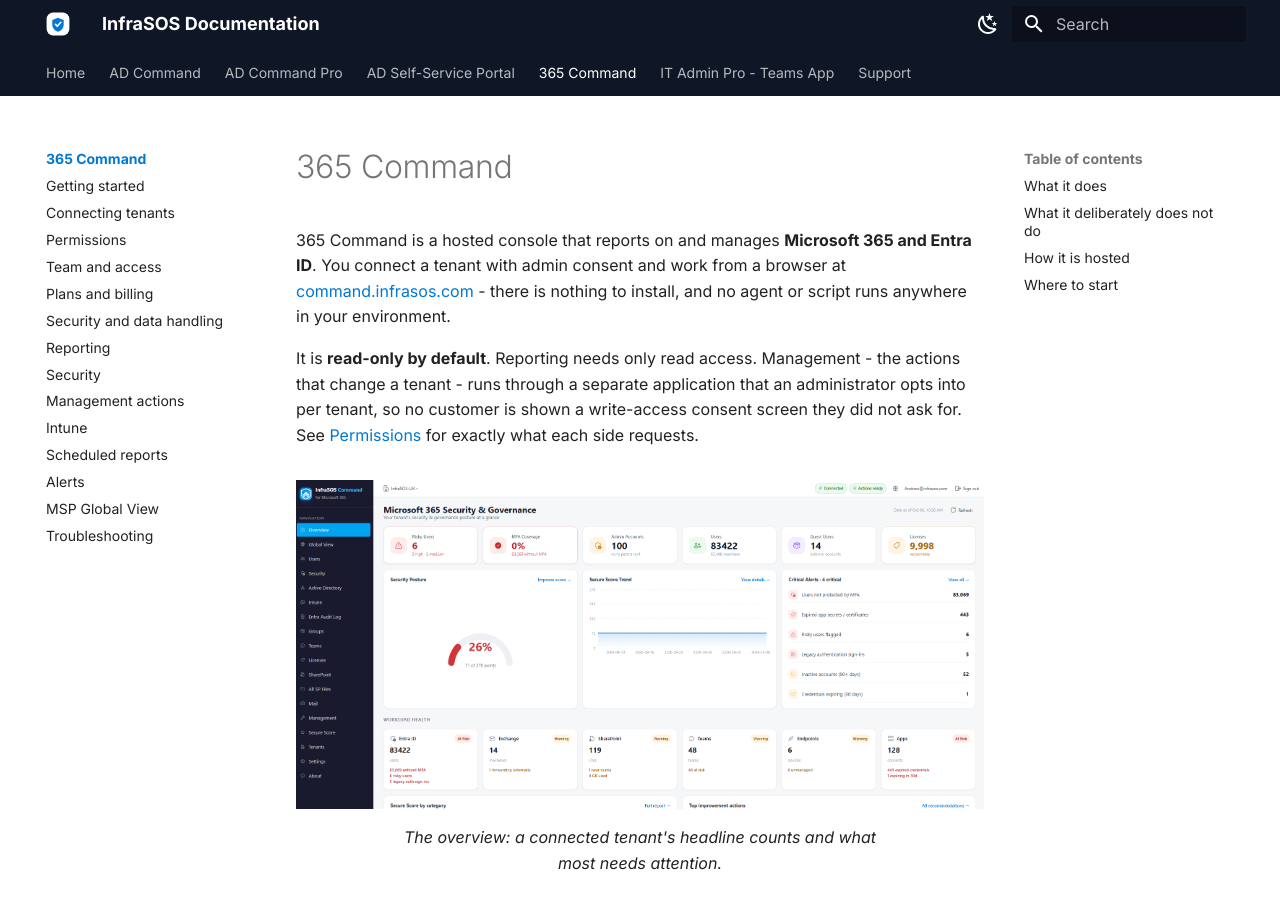
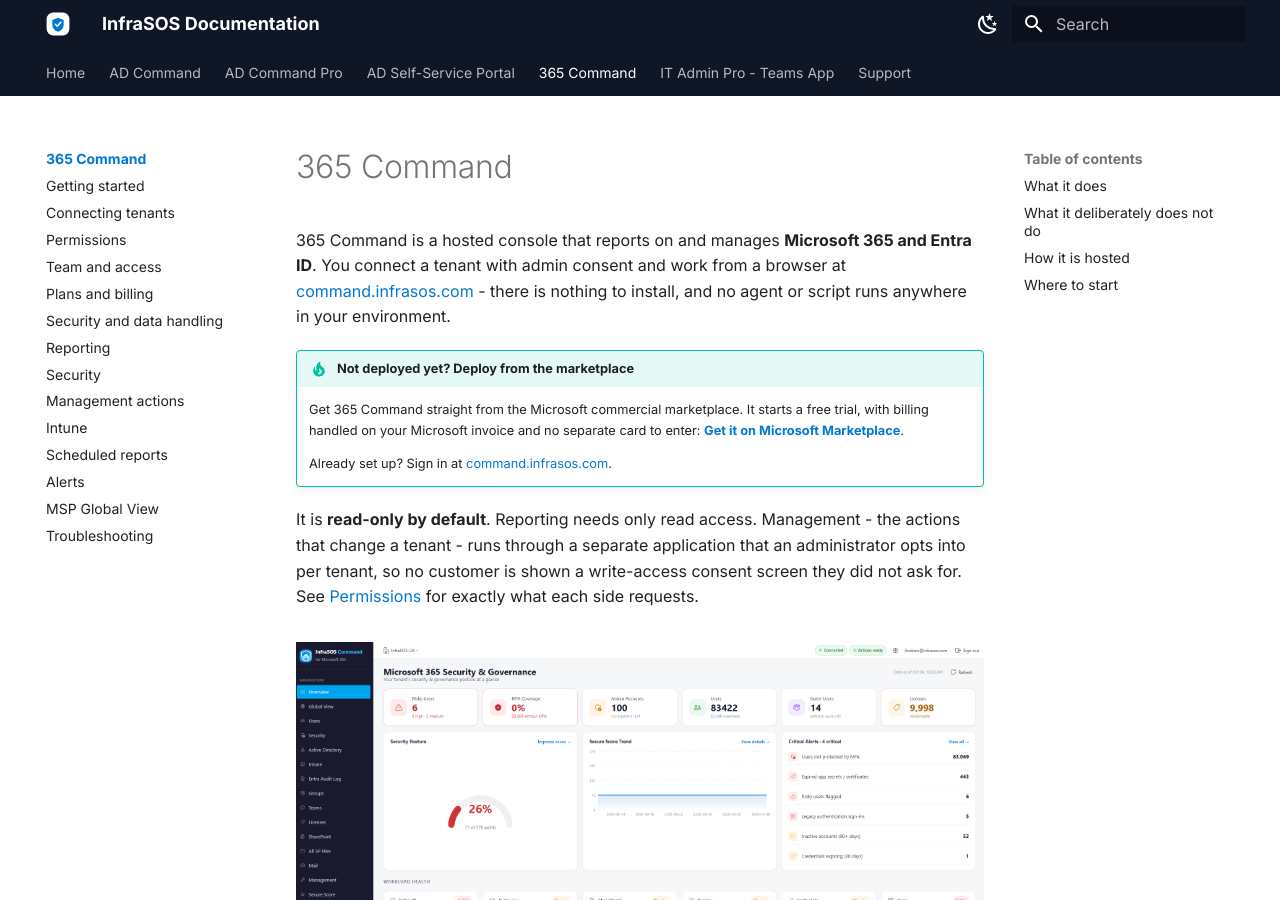
Before and after one commit to InfraSOS/infrasos-docs, an MkDocs documentation site: the page built from docs/365-command/index.md, in a window 1280 px wide and 900 px high. Built offline with MkDocs 1.6.1 and Material for MkDocs 9.7.7, drawn with Linux system fonts in a browser that asks for light colours.

Commit message:
docs(365-command): add "deploy from the marketplace" callout at top
Prominent tip at the top of the 365 Command overview linking to the Microsoft
Marketplace listing for new customers who have not deployed yet, with the
command.infrasos.com sign-in for existing ones.

Co-Authored-By: Claude Opus 4.8 <noreply@anthropic.com>

```diff
--- a/docs/365-command/index.md
+++ b/docs/365-command/index.md
@@ -4,6 +4,13 @@
 connect a tenant with admin consent and work from a browser at
 [command.infrasos.com](https://command.infrasos.com) - there is nothing to install, and no agent or
 script runs anywhere in your environment.
+
+!!! tip "Not deployed yet? Deploy from the marketplace"
+    Get 365 Command straight from the Microsoft commercial marketplace. It starts a free trial, with
+    billing handled on your Microsoft invoice and no separate card to enter:
+    [**Get it on Microsoft Marketplace**](https://marketplace.microsoft.com/en-us/product/saas/infrasos.m365-admin-pro).
+
+    Already set up? Sign in at [command.infrasos.com](https://command.infrasos.com).
 
 It is **read-only by default**. Reporting needs only read access. Management - the actions that
 change a tenant - runs through a separate application that an administrator opts into per tenant, so
```
